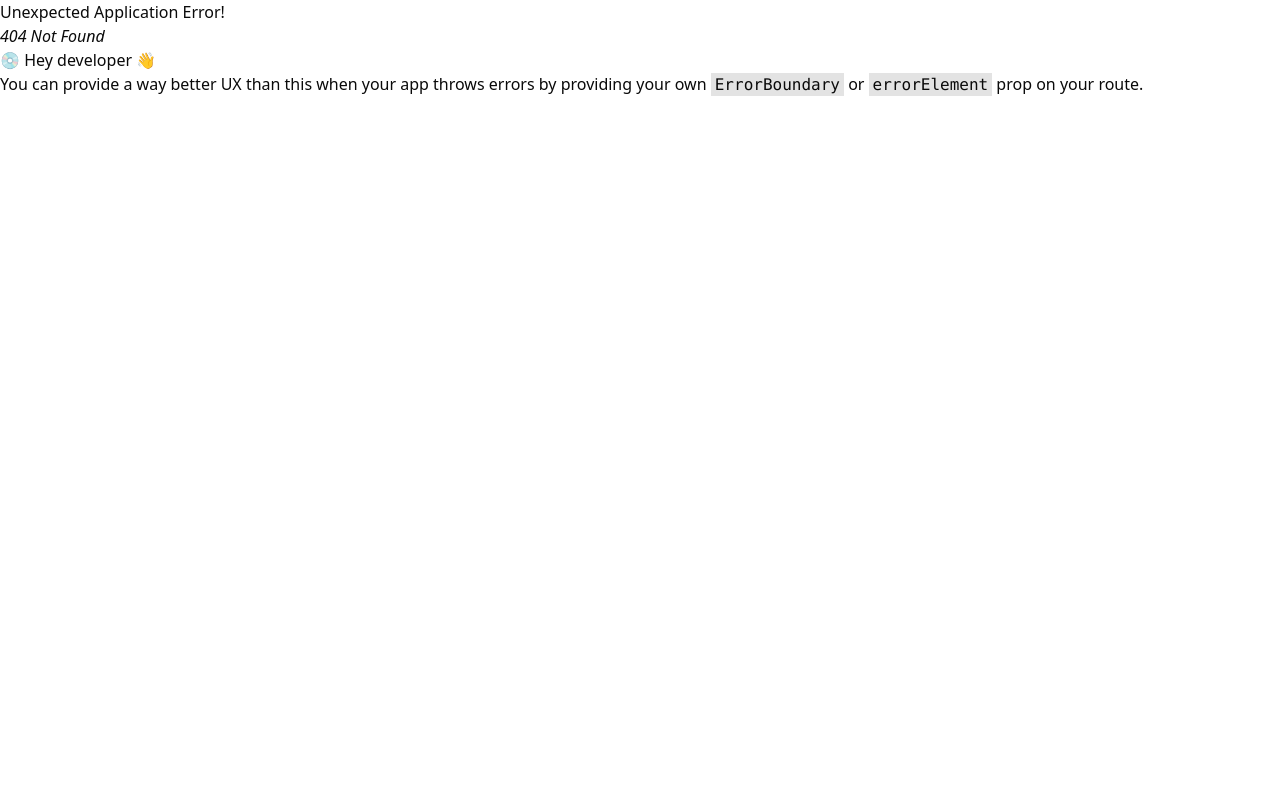
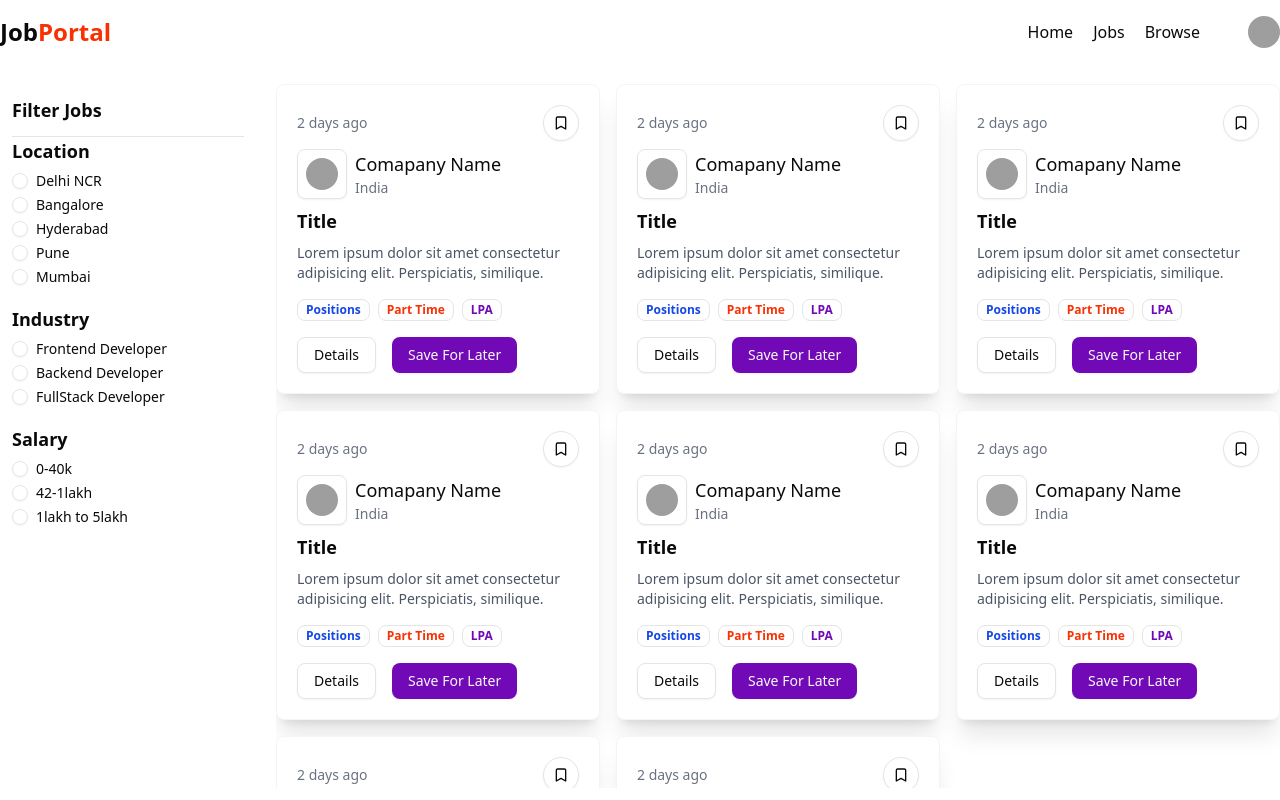
Before and after one commit to DhananjoyShaw/job-portal, a React (Vite) app in the folder frontend/: page /jobs in a window 1280 px wide. Before the commit this address had no page. Built offline with nearby package versions, Linux system fonts and the light colour scheme; grey boxes are pictures that could not be loaded.

Commit message:
feat(ui): implementing job and browse page components

```diff
--- a/frontend/jsconfig.json
+++ b/frontend/jsconfig.json
@@ -1,5 +1,4 @@
 {
-    "files": [],
     "references": [],
     "compilerOptions": {
         "baseUrl": ".",
--- /dev/null
+++ b/frontend/src/components/Browse.jsx
@@ -0,0 +1,27 @@
+import React from 'react'
+import Navbar from './shared/Navbar';
+import Job from './Job';
+
+const randomJobs = [1, 2, 45];
+
+const Browse = () => {
+    return (
+        <div>
+            <Navbar />
+            <div className='max-w-7xl mx-auto my-10'>
+                <h1 className='font-bold text-xl my-10'>Search Results ({randomJobs.length})</h1>
+                <div className='grid grid-cols-3 gap-4'>
+                    {
+                        randomJobs.map((item, idx) => {
+                            return (
+                                <Job />
+                            )
+                        })
+                    }
+                </div>
+            </div>
+        </div>
+    )
+}
+
+export default Browse;
--- /dev/null
+++ b/frontend/src/components/FilterCard.jsx
@@ -0,0 +1,48 @@
+import React from 'react'
+import { RadioGroup, RadioGroupItem } from './ui/radio-group'
+import { Label } from './ui/label'
+
+const fitlerData = [
+    {
+        fitlerType: "Location",
+        array: ["Delhi NCR", "Bangalore", "Hyderabad", "Pune", "Mumbai"]
+    },
+    {
+        fitlerType: "Industry",
+        array: ["Frontend Developer", "Backend Developer", "FullStack Developer"]
+    },
+    {
+        fitlerType: "Salary",
+        array: ["0-40k", "42-1lakh", "1lakh to 5lakh"]
+    },
+]
+
+const FilterCard = () => {
+    return (
+        <div className='w-full bg-white p-3 rounded-md'>
+            <h1 className='font-bold text-lg'>Filter Jobs</h1>
+            <hr className='mt-3' />
+            <RadioGroup >
+                {
+                    fitlerData.map((data, index) => (
+                        <div>
+                            <h1 className='font-bold text-lg'>{data.fitlerType}</h1>
+                            {
+                                data.array.map((item, idx) => {
+                                    return (
+                                        <div className='flex items-center space-x-2 my-2'>
+                                            <RadioGroupItem value={item} />
+                                            <Label >{item}</Label>
+                                        </div>
+                                    )
+                                })
+                            }
+                        </div>
+                    ))
+                }
+            </RadioGroup>
+        </div>
+    )
+}
+
+export default FilterCard;
--- /dev/null
+++ b/frontend/src/components/Job.jsx
@@ -0,0 +1,43 @@
+import React from 'react'
+import { Button } from './ui/button'
+import { Bookmark } from 'lucide-react'
+import { Avatar, AvatarImage } from './ui/avatar'
+import { Badge } from './ui/badge'
+
+const Job = () => {
+    return (
+        <div className='p-5 rounded-md shadow-xl bg-white border border-gray-100'>
+            <div className='flex items-center justify-between'>
+                <p className='text-sm text-gray-500'>2 days ago</p>
+                <Button variant="outline" className="rounded-full" size="icon"><Bookmark /></Button>
+            </div>
+
+            <div className='flex items-center gap-2 my-2'>
+                <Button className="p-6" variant="outline" size="icon">
+                    <Avatar>
+                        <AvatarImage src="https://stellar-signs.com/wp-content/uploads/2021/08/Depositphotos_13687440_s-2019.jpg" />
+                    </Avatar>
+                </Button>
+                <div>
+                    <h1 className='font-medium text-lg'>Comapany Name</h1>
+                    <p className='text-sm text-gray-500'>India</p>
+                </div>
+            </div>
+            <div>
+                <h1 className='font-bold text-lg my-2'>Title</h1>
+                <p className='text-sm text-gray-600'>Lorem ipsum dolor sit amet consectetur adipisicing elit. Perspiciatis, similique.</p>
+            </div>
+            <div className='flex items-center gap-2 mt-4'>
+                <Badge className={'text-blue-700 font-bold'} variant="ghost"> Positions</Badge>
+                <Badge className={'text-[#F83002] font-bold'} variant="ghost">Part Time</Badge>
+                <Badge className={'text-[#7209b7] font-bold'} variant="ghost">LPA</Badge>
+            </div>
+            <div className='flex items-center gap-4 mt-4'>
+                <Button variant="outline">Details</Button>
+                <Button className="bg-[#7209b7]">Save For Later</Button>
+            </div>
+        </div>
+    )
+}
+
+export default Job;
--- /dev/null
+++ b/frontend/src/components/Jobs.jsx
@@ -0,0 +1,41 @@
+import React from 'react';
+import Navbar from './shared/Navbar';
+import FilterCard from './FilterCard';
+import Job from './Job';
+
+const jobsArray = [1, 2, 3, 4, 5, 6, 7, 8];
+
+const Jobs = () => {
+    return (
+        <div>
+            <Navbar />
+            <div className="max-w-7xl mx-auto mt-5">
+                <div className="flex gap-5">
+                    {/* Filter Section */}
+                    <div className="w-[20%]">
+                        <FilterCard />
+                    </div>
+
+                    {/* Jobs Section */}
+                    <div className="flex-1 h-[88vh] overflow-y-auto pb-5">
+                        {jobsArray.length === 0 ? (
+                            <div className="text-center mt-10">
+                                <span className="text-gray-500">Job not found</span>
+                            </div>
+                        ) : (
+                            <div className="grid grid-cols-3 gap-4">
+                                {jobsArray.map((item, index) => (
+                                    <div >
+                                        <Job />
+                                    </div>
+                                ))}
+                            </div>
+                        )}
+                    </div>
+                </div>
+            </div>
+        </div>
+    );
+};
+
+export default Jobs;
--- a/frontend/src/components/shared/Navbar.jsx
+++ b/frontend/src/components/shared/Navbar.jsx
@@ -33,9 +33,9 @@ const Navbar = () => {
                 </div>
                 <div className='flex items-center gap-12'>
                     <ul className='flex font-medium items-center gap-5'>
-                        <li>Home</li>
-                        <li>Jobs</li>
-                        <li>Browse</li>
+                        <li><Link to="/">Home</Link></li>
+                        <li><Link to="/jobs">Jobs</Link></li>
+                        <li><Link to="/browse">Browse</Link></li>
                     </ul>
                     {
                         !user ? (
```
Also changed, not shown: frontend/src/App.jsx (+10 -0 lines).
